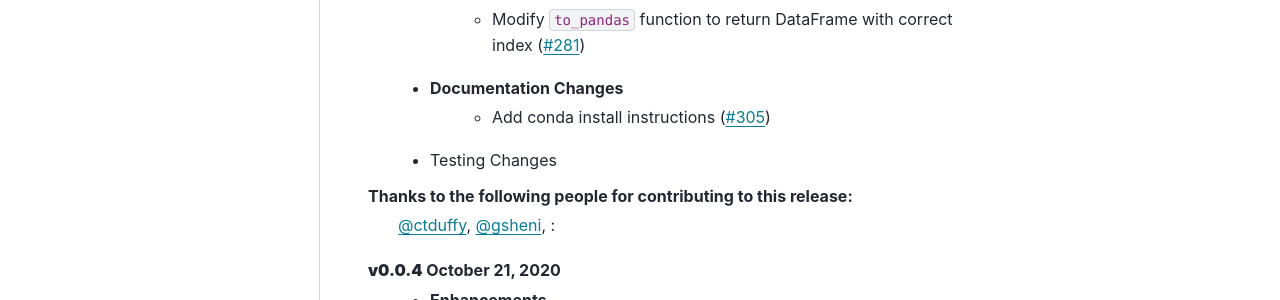
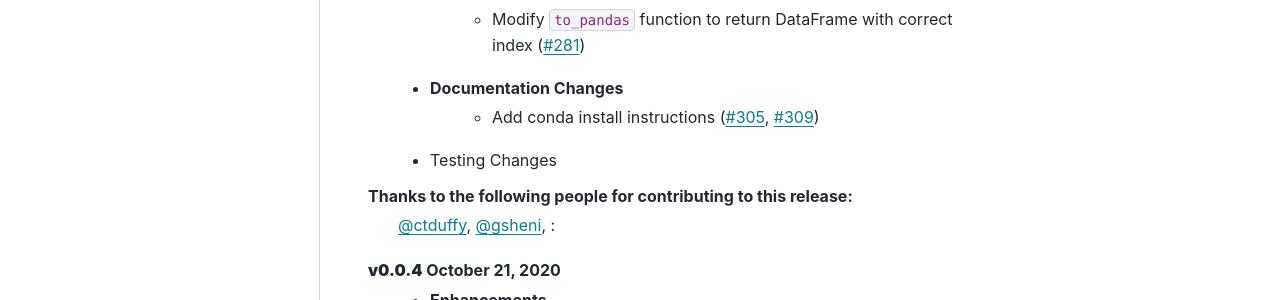
Before and after one commit to alteryx/woodwork, a Sphinx documentation site: the page built from docs/source/release_notes.rst, in a window 1280 px wide and 900 px high. Shown: the part 323-623 px from the top of the window. Built offline with Sphinx 7.4.7 and the PyData theme 0.15.4, drawn with Linux system fonts in a browser that asks for light colours; comment, search, counter and statistics services are not loaded.

Commit message:
Update release_notes.rst

```diff
--- a/docs/source/release_notes.rst
+++ b/docs/source/release_notes.rst
@@ -8,7 +8,7 @@ Release Notes
     * Changes
         * Modify ``to_pandas`` function to return DataFrame with correct index (:pr:`281`)
     * Documentation Changes
-        * Add conda install instructions (:pr:`305`)
+        * Add conda install instructions (:pr:`305`, :pr:`309`)
     * Testing Changes
 
 Thanks to the following people for contributing to this release:
```
